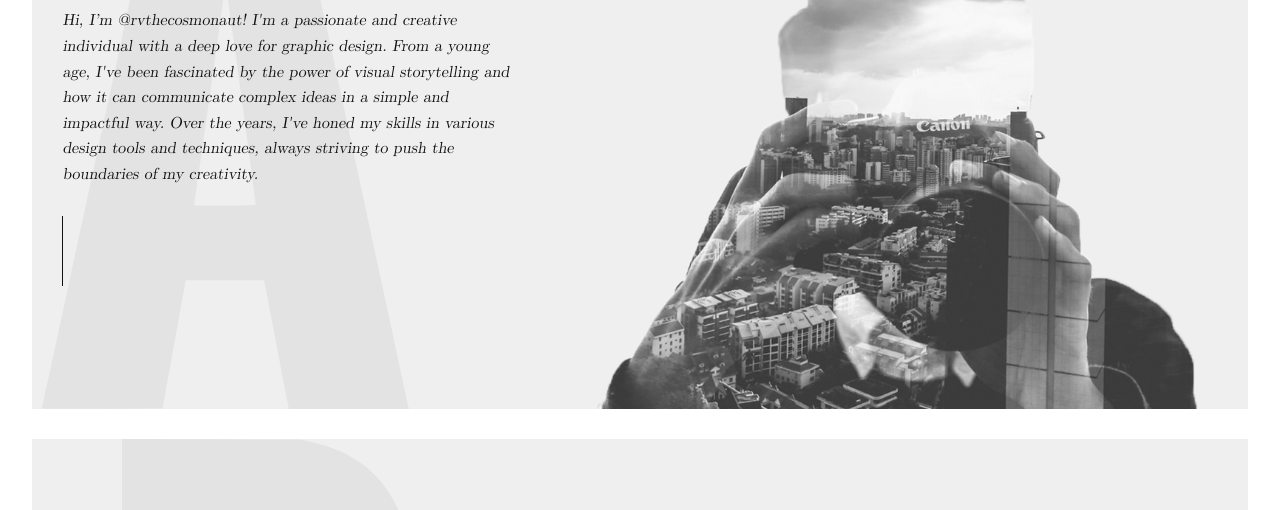
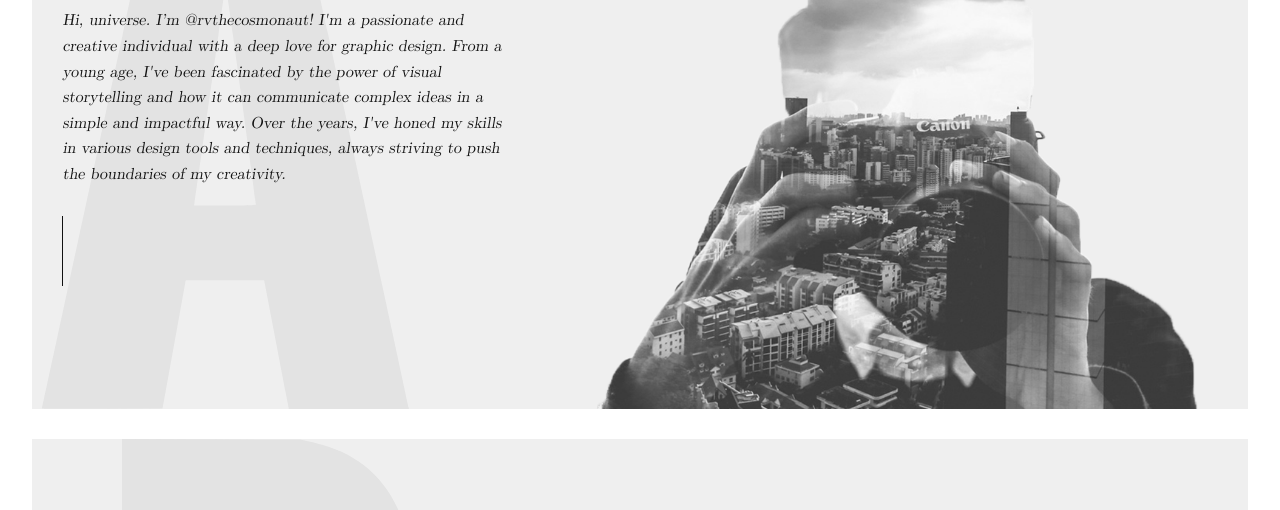
Before and after one commit to rvthecosmonaut/rvthecosmonaut, a plain HTML site: page index.html in a window 1280 px wide. Shown: the part 221-731 px from the top of the page. Drawn offline with nearby package versions, Linux system fonts and the light colour scheme; files whose address does not match are found by name.

Commit message:
hello universe

```diff
--- a/index.html
+++ b/index.html
@@ -30,7 +30,7 @@
         <div class="welcome">
           <h1><strong>Cosmonaut
           </strong> RV</h1>
-          <p>Hi, I’m @rvthecosmonaut! I'm a passionate and creative individual with a deep love for graphic design. From a young age, I've been fascinated by the power of visual storytelling and how it can communicate complex ideas in a simple and impactful way. Over the years, I've honed my skills in various design tools and techniques, always striving to push the boundaries of my creativity.</p>
+          <p>Hi, universe. I’m @rvthecosmonaut! I'm a passionate and creative individual with a deep love for graphic design. From a young age, I've been fascinated by the power of visual storytelling and how it can communicate complex ideas in a simple and impactful way. Over the years, I've honed my skills in various design tools and techniques, always striving to push the boundaries of my creativity.</p>
         </div>
         <div class="photographer"><img src="assets/img/hero.png" alt="Photographer"></div>
       </div>
```
